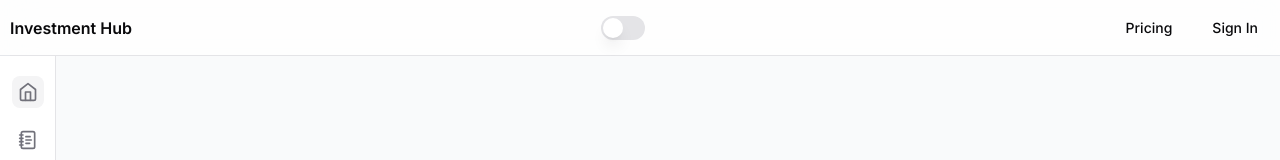
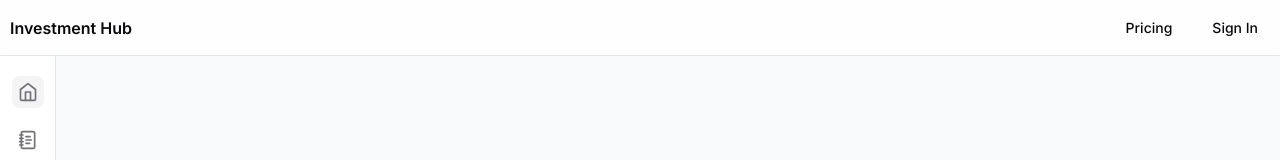
Before and after one commit to Danfraga33/investment_hub, a Next.js app: page / in a window 1280 px wide. Shown: the top 160 px of the page. Built offline with nearby package versions, Linux system fonts and the light colour scheme; no server answers.

Commit message:
fix: remove unused navbar import

```diff
--- a/src/app/components/Navbar.tsx
+++ b/src/app/components/Navbar.tsx
@@ -4,7 +4,6 @@ import MaxWidthWrapper from "./MaxWidthWrapper";
 import { buttonVariants } from "@/components/ui/button";
 import { signIn, useSession } from "next-auth/react";
 import { UserNav } from "./DashboardComponents/UserNav";
-import StrategySwitch from "./Switch";
 
 const Navbar = () => {
   const { data: session } = useSession();
@@ -16,7 +15,7 @@ const Navbar = () => {
             <span>Investment Hub</span>
           </Link>
 
-          <StrategySwitch />
+          {/* <StrategySwitch /> */}
           {/* To do: add mobile navbar */}
           <div className="hidden items-center space-x-4 sm:flex">
             <>
```
